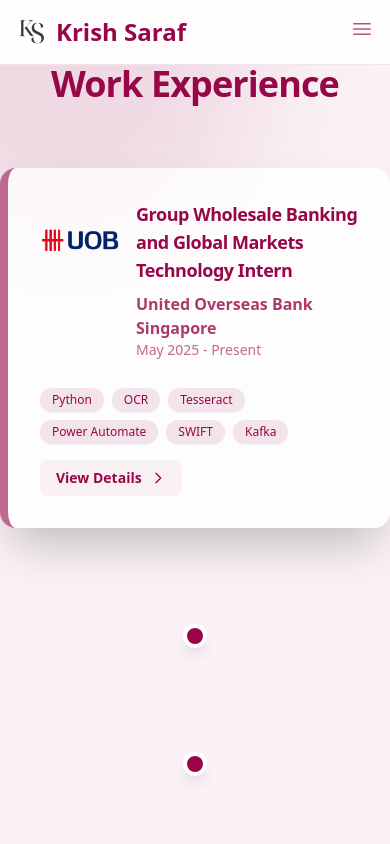
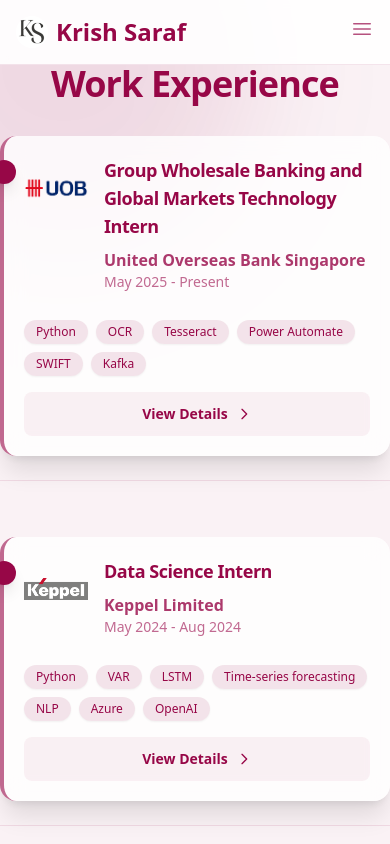
Before and after one commit to KrishSaraf/Portfolio-Website, a React (Vite) app: page /experience in a window 390 px wide. Shown: the top 844 px of the page. Built offline with nearby package versions, Linux system fonts and the light colour scheme.

Commit message:
Updated WorkExperience page with mobile-specific vertical layout

```diff
--- a/src/pages/WorkExperience.tsx
+++ b/src/pages/WorkExperience.tsx
@@ -161,20 +161,92 @@
           animate={{ opacity: 1, y: 0 }}
           transition={{ duration: 0.5 }}
         >
-          <h2 className="text-4xl font-extrabold text-darkPink mb-16 text-center tracking-tight">
+          <h2 className="text-4xl font-extrabold text-darkPink mb-8 md:mb-16 text-center tracking-tight">
             Work Experience
           </h2>
 
-          <div className="relative grid grid-cols-1 md:grid-cols-12 gap-y-24 w-full">
-            {/* Timeline vertical line */}
+          <div className="relative grid grid-cols-1 md:grid-cols-12 gap-y-8 md:gap-y-24 w-full">
+            {/* Timeline vertical line - hidden on mobile */}
             <div className="hidden md:block absolute left-1/2 top-0 h-full w-2 bg-darkPink -translate-x-1/2 z-0" />
             {experiences.map((exp, index) => {
               const isLeft = index % 2 === 0;
               return (
                 <React.Fragment key={exp.company + exp.position + exp.duration}>
-                  {/* Left card */}
+                  {/* For mobile: Each experience in a full-width card */}
+                  <div className="md:hidden col-span-1 w-full mb-6 pb-6 border-b border-darkPink/10">
+                    <motion.div
+                      initial={{ opacity: 0, y: 20 }}
+                      whileInView={{ opacity: 1, y: 0 }}
+                      viewport={{ once: true }}
+                      transition={{ duration: 0.5, delay: index * 0.1 }}
+                      className="w-full bg-white/80 backdrop-blur-md shadow-xl rounded-2xl p-5 border-l-4 border-darkPink/60 text-left relative transition-all duration-300"
+                    >
+                      {/* Mobile card dot */}
+                      <div className="absolute -left-3 top-6 w-6 h-6 rounded-full bg-darkPink shadow-lg z-10" />
+
+                      {/* Company logo and job details */}
+                      <div className="flex items-start gap-4 mb-4">
+                        {exp.logo && (
+                          <div className="bg-transparent flex-shrink-0 w-16 h-16 flex items-center justify-center">
+                            <img
+                              src={exp.logo}
+                              alt={`${exp.company} logo`}
+                              className="max-w-full max-h-full object-contain"
+                            />
+                          </div>
+                        )}
+                        <div className="flex-1">
+                          <h3 className="text-lg font-bold text-darkPink mb-2 tracking-tight">
+                            {exp.position}
+                          </h3>
+                          <div className="flex flex-col mb-3">
+                            <span className="text-darkPink/80 font-semibold text-base">{exp.company}</span>
+                            <span className="text-darkPink/60 text-sm">{exp.duration}</span>
+                          </div>
+                        </div>
+                      </div>
+
+                      {/* Technologies pills */}
+                      <div className="flex flex-wrap gap-2 mb-4">
+                        {exp.technologies.map((tech) => (
+                          <span
+                            key={tech}
+                            className="text-xs text-darkPink bg-darkPink/10 px-3 py-1 rounded-full font-medium shadow-sm"
+                          >
+                            {tech}
+                          </span>
+                        ))}
+                      </div>
+
+                      {/* View details button */}
+                      {exp.description && (
+                        <button
+                          onClick={() => setSelectedExp(index)}
+                          className="w-full group relative inline-flex items-center justify-center gap-2 px-4 py-3 text-sm font-semibold text-darkPink bg-darkPink/5 rounded-lg transition-all duration-300 hover:bg-darkPink/10"
+                        >
+                          <span>View Details</span>
+                          <svg
+                            xmlns="http://www.w3.org/2000/svg"
+                            className="h-4 w-4 transition-transform duration-300 group-hover:translate-x-1"
+                            fill="none"
+                            viewBox="0 0 24 24"
+                            stroke="currentColor"
+                          >
+                            <path
+                              strokeLinecap="round"
+                              strokeLinejoin="round"
+                              strokeWidth={2}
+                              d="M9 5l7 7-7 7"
+                            />
+                          </svg>
+                        </button>
+                      )}
+                    </motion.div>
+                  </div>
+
+                  {/* Left card - hidden on mobile */}
                   {isLeft && (
-                    <div className="md:col-span-5 md:col-start-1 flex justify-end relative group">
+                    <div className="hidden md:flex md:col-span-5 md:col-start-1 justify-end relative group">
                       <motion.div
                         initial={{ opacity: 0, x: -40 }}
                         whileInView={{ opacity: 1, x: 0 }}
@@ -246,13 +318,13 @@
                       </motion.div>
                     </div>
                   )}
-                  {/* Timeline dot for mobile */}
-                  <div className="md:col-span-2 flex flex-col items-center md:justify-center relative">
-                    <div className="md:hidden w-6 h-6 rounded-full bg-darkPink border-4 border-white shadow-lg z-10 mb-2" />
+                  {/* Timeline dot for desktop */}
+                  <div className="hidden md:flex md:col-span-2 flex-col items-center justify-center relative">
+                    <div className="w-6 h-6 rounded-full bg-darkPink border-4 border-white shadow-lg z-10 mb-2" />
                   </div>
-                  {/* Right card */}
+                  {/* Right card - hidden on mobile */}
                   {!isLeft && (
-                    <div className="md:col-span-7 md:col-start-8 flex justify-start relative group">
+                    <div className="hidden md:flex md:col-span-7 md:col-start-8 justify-start relative group">
                       <motion.div
                         initial={{ opacity: 0, x: 40 }}
                         whileInView={{ opacity: 1, x: 0 }}
```
